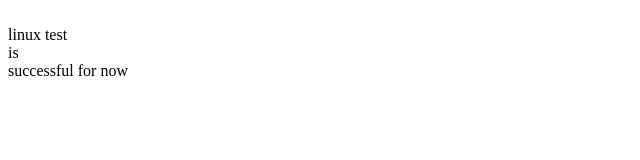
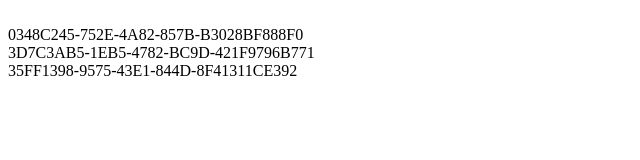
Before and after one commit to nekoslayer/linuxtest, a plain HTML site: page index.html in a window 1280 px wide. Shown: the whole page, without its empty margins (0-640 px from the left). Drawn offline with Linux system fonts and the light colour scheme.

Commit message:
update
--

```diff
--- a/index.html
+++ b/index.html
@@ -3,6 +3,6 @@
  <meta name="description" content="keys goes here">
  <meta name="keywords" content="keying">
  </head>
- <body> <br>linux test<br>is<br>successful for now<br>
+ <body> <br>0348C245-752E-4A82-857B-B3028BF888F0<br>3D7C3AB5-1EB5-4782-BC9D-421F9796B771<br>35FF1398-9575-43E1-844D-8F41311CE392<br>
  </body>
  </html>
```
